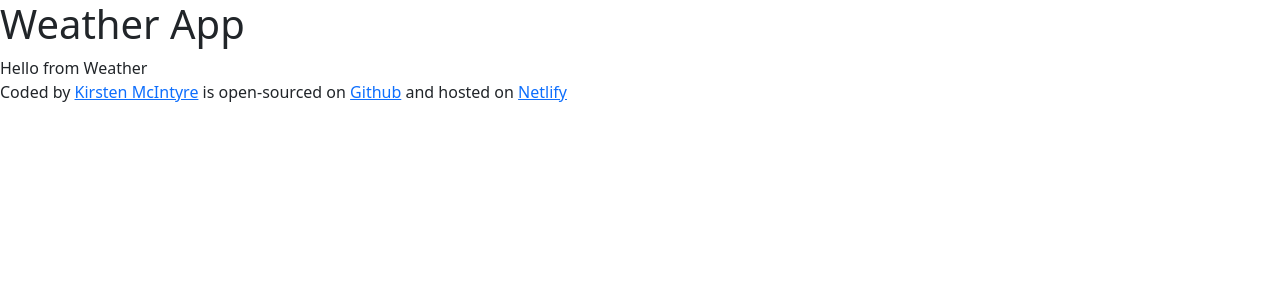
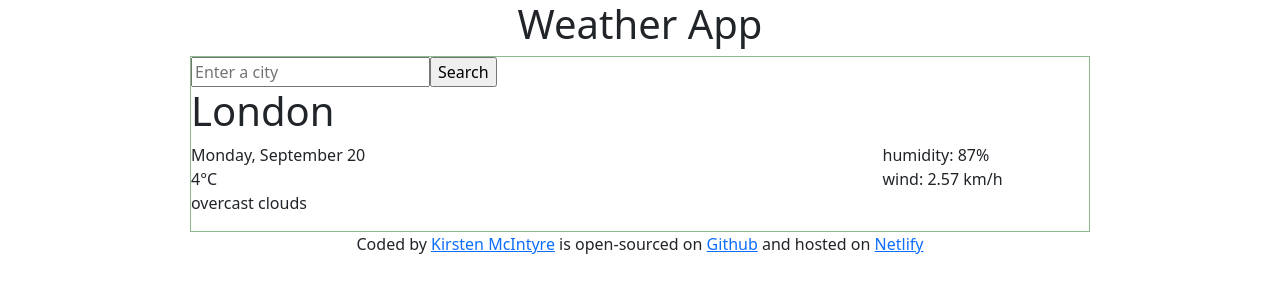
Before and after one commit to kcodes57/k-weather-react, a React (Create React App) app: page / in a window 1280 px wide. Shown: the top 300 px of the page. Built offline with nearby package versions, Linux system fonts and the light colour scheme; the HTML template or start-up script is replaced by a standard one.

Commit message:
added weather skeleton

```diff
--- a/src/App.css
+++ b/src/App.css
@@ -0,0 +1,3 @@
+.App {
+  text-align: center;
+}
--- a/src/Weather.css
+++ b/src/Weather.css
@@ -1,3 +1,10 @@
 .Weather {
-  background-color: white;
+  border: 1px solid #8bba8c;
+  max-width: 900px;
+  margin: 0 auto;
+  text-align: left;
 }
+
+li {
+  list-style-type: none;
+}
--- a/src/Weather.js
+++ b/src/Weather.js
@@ -1,6 +1,28 @@
 import React from "react";
 import "./Weather.css";
+import "bootstrap/dist/css/bootstrap.css";
 
 export default function Weather() {
-  return <div className="Weather">Hello from Weather</div>;
+  return (
+    <div className="Weather">
+      <form>
+        <input type="search" placeholder="Enter a city" />
+        <input type="submit" value="Search" />
+      </form>
+      <div className="Container">
+        <h1>London</h1>
+        <div className="row">
+          <ul className="col-9">
+            <li>Monday, September 20</li>
+            <li>4°C</li>
+            <li>overcast clouds</li>
+          </ul>
+          <ul className="col-3">
+            <li>humidity: 87%</li>
+            <li>wind: 2.57 km/h</li>
+          </ul>
+        </div>
+      </div>
+    </div>
+  );
 }
```
